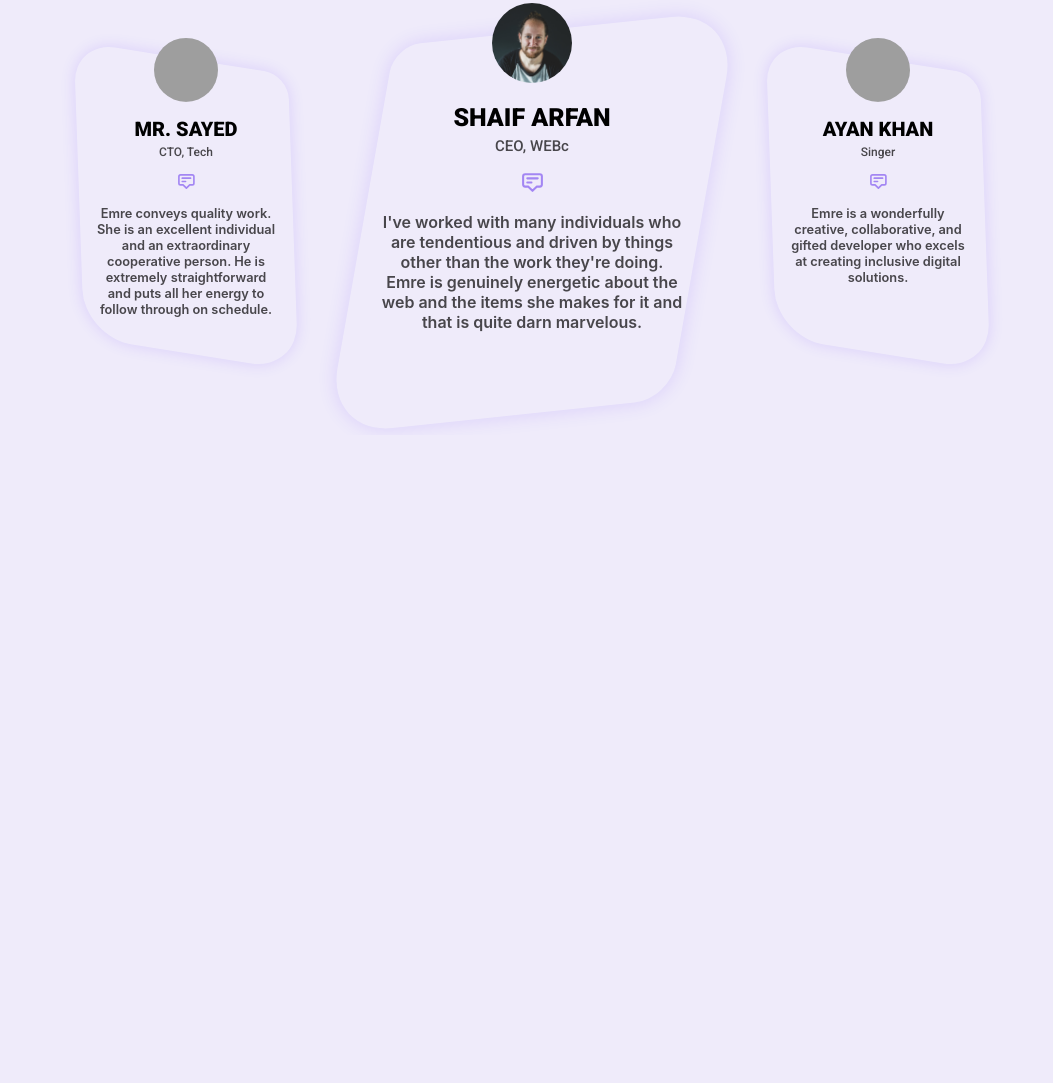
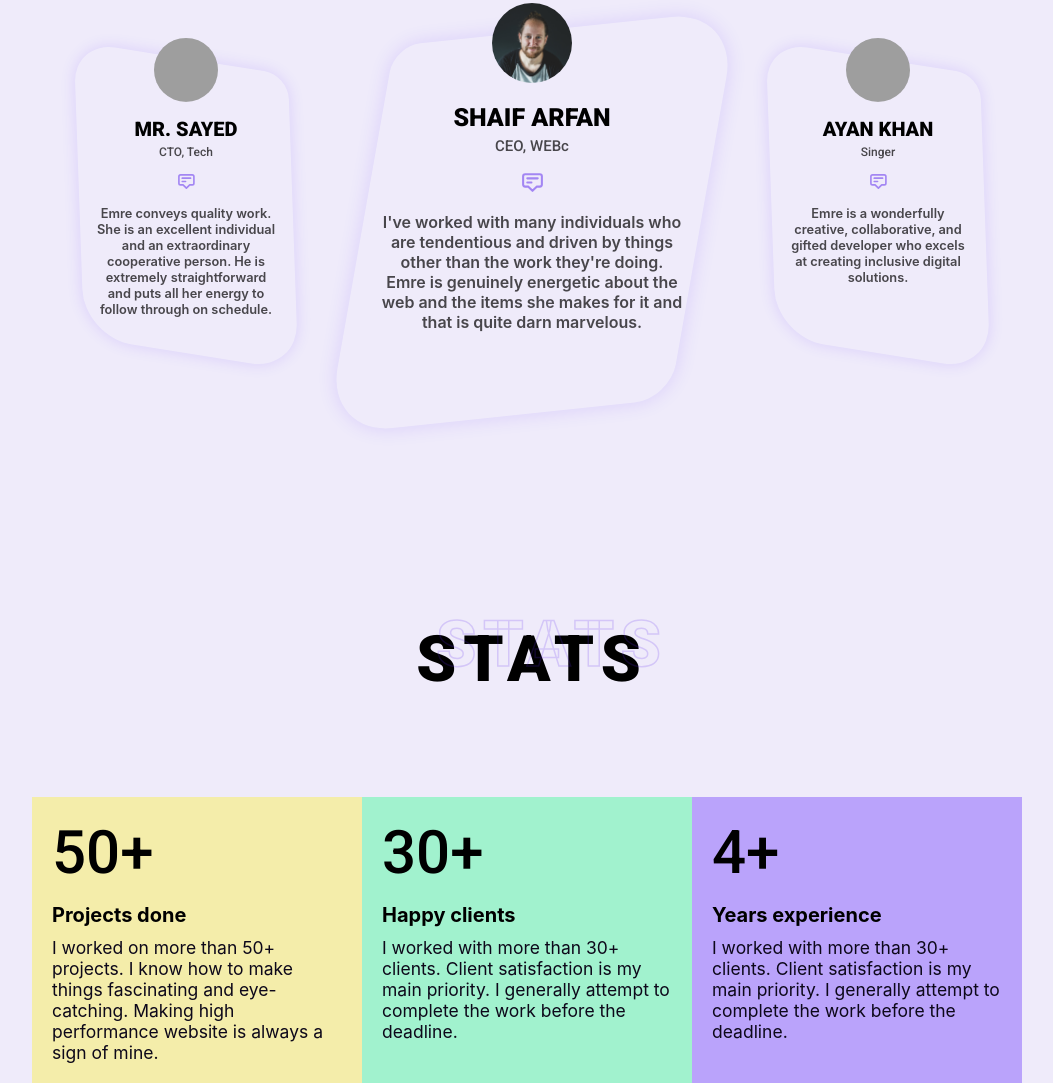
Before and after one commit to emreaslan-ea/Personal-Portfolio-Project, a plain HTML site: page index.html in a window 1280 px wide. Shown: the part 1509-2592 px from the top of the page, without its empty margins (108-1161 px from the left). Before the commit the page ends 1944 px from the top, so only its background shows below. Drawn offline with Linux system fonts and the light colour scheme; grey boxes are pictures that could not be loaded.

Commit message:
stats section finished

```diff
--- a/index.html
+++ b/index.html
@@ -139,5 +139,29 @@
     </section>
 
 
+    <section id="stats" class="container">
+        <div class="topic-heading">
+            <h2 class="main-heading" data-outline="STATS">STATS</h2>
+        </div>
+        <div class="stats-items">
+            <div class="stats-item">
+                <h1 class="number">50+</h1>
+                <h2 class="item-heading">Projects done</h2>
+                <p class="item-desc">I worked on more than 50+ projects. I know how to make things fascinating and eye-catching. Making high performance website is always a sign of mine.</p>
+            </div>
+            <div class="stats-item">
+                <h1 class="number">30+</h1>
+                <h2 class="item-heading">Happy clients</h2>
+                <p class="item-desc">I worked with more than 30+ clients. Client satisfaction is my main priority. I generally attempt to complete the work before the deadline.</p>
+            </div>
+            <div class="stats-item">
+                <h1 class="number">4+</h1>
+                <h2 class="item-heading">Years experience</h2>
+                <p class="item-desc">I worked with more than 30+ clients. Client satisfaction is my main priority. I generally attempt to complete the work before the deadline.</p>
+            </div>
+        </div>
+    </section>
+
+
 </body>
 </html>
--- a/style.css
+++ b/style.css
@@ -378,3 +378,51 @@ p {
         margin-top: 3.5em;
     }
 }
+
+
+/* STATS SECTİON*/
+#stats{
+    margin-top: 25rem;
+}
+
+#stats .stats-items{
+    display: flex;
+    margin-top: 10rem;
+}
+
+#stats .stats-items .stats-item{
+    padding: 2rem;
+    width: 33%;
+}
+#stats .stats-items .stats-item .number{
+    font-size: 6rem;
+    font-weight: 500;
+    padding-bottom: 1.5rem;
+}
+#stats .stats-items .stats-item .item-heading{
+    font-family: -apple-system, BlinkMacSystemFont, 'Segoe UI', Roboto, Oxygen, Ubuntu, Cantarell, 'Open Sans', 'Helvetica Neue', sans-serif;
+    font-size: 2rem;
+    padding-bottom: 1rem;
+}
+#stats .stats-items .stats-item .item-desc{
+    font-family: -apple-system, BlinkMacSystemFont, 'Segoe UI', Roboto, Oxygen, Ubuntu, Cantarell, 'Open Sans', 'Helvetica Neue', sans-serif;
+    font-size: 1.75rem;
+}
+#stats .stats-items .stats-item:nth-child(1){
+    background-color: rgba(255, 238, 0, 0.322);
+}
+#stats .stats-items .stats-item:nth-child(2){
+    background-color: rgba(0, 255, 115, 0.329);
+}
+#stats .stats-items .stats-item:nth-child(3){
+    background-color: #4705fc50;
+}
+@media(max-width:768px){
+    #stats .stats-items{
+       flex-direction: column;
+    }
+    #stats .stats-items .stats-item{
+        padding: 2rem;
+        width: 100%;
+    }
+}
```
